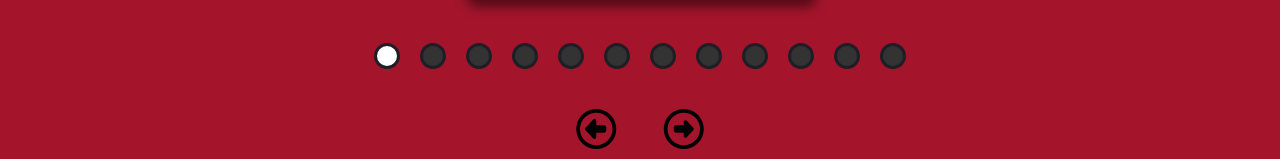
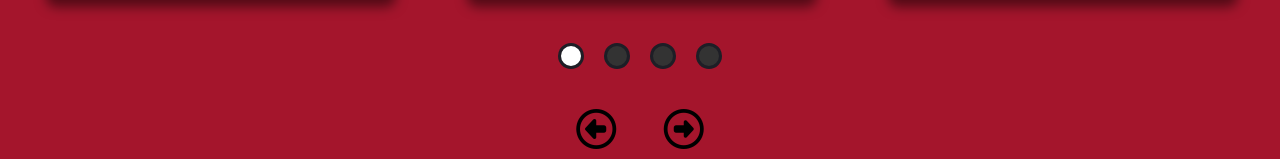
Before and after one commit to MrHamdan/dynamic-carousel, a plain HTML site: page index.html in a window 1280 px wide. Shown: the part 713-872 px from the top of the page. Drawn offline with Linux system fonts and the light colour scheme.

Commit message:
fixing issues

```diff
--- a/index.html
+++ b/index.html
@@ -265,7 +265,7 @@
             interval: 8000,
             autoplay: false,
             navigations: true,
-            item: 1,
+            item: 3,
             dots: true,
         })
     </script>
--- a/script.js
+++ b/script.js
@@ -49,7 +49,6 @@ const hamdanSlider = (sliderOptions) => {
         dotsClick.forEach((dot, index) => {
             dot.addEventListener("click", () => {
                 counter = index;
-
                 document.querySelector(".dots .active").classList.remove("active");
                 dot.classList.add("active");
                 slider.style.left = -slider.offsetWidth * counter + "px";
```
